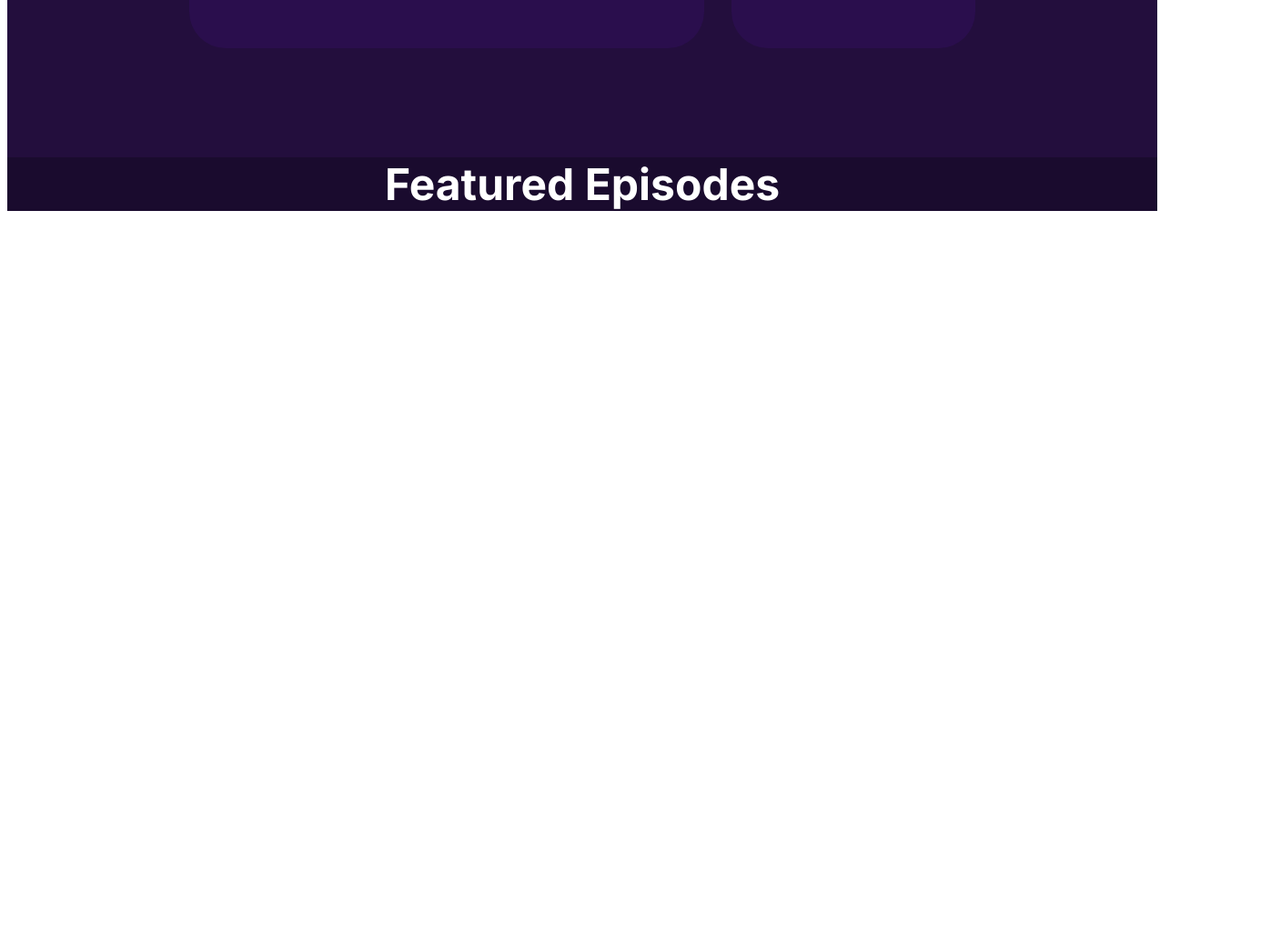
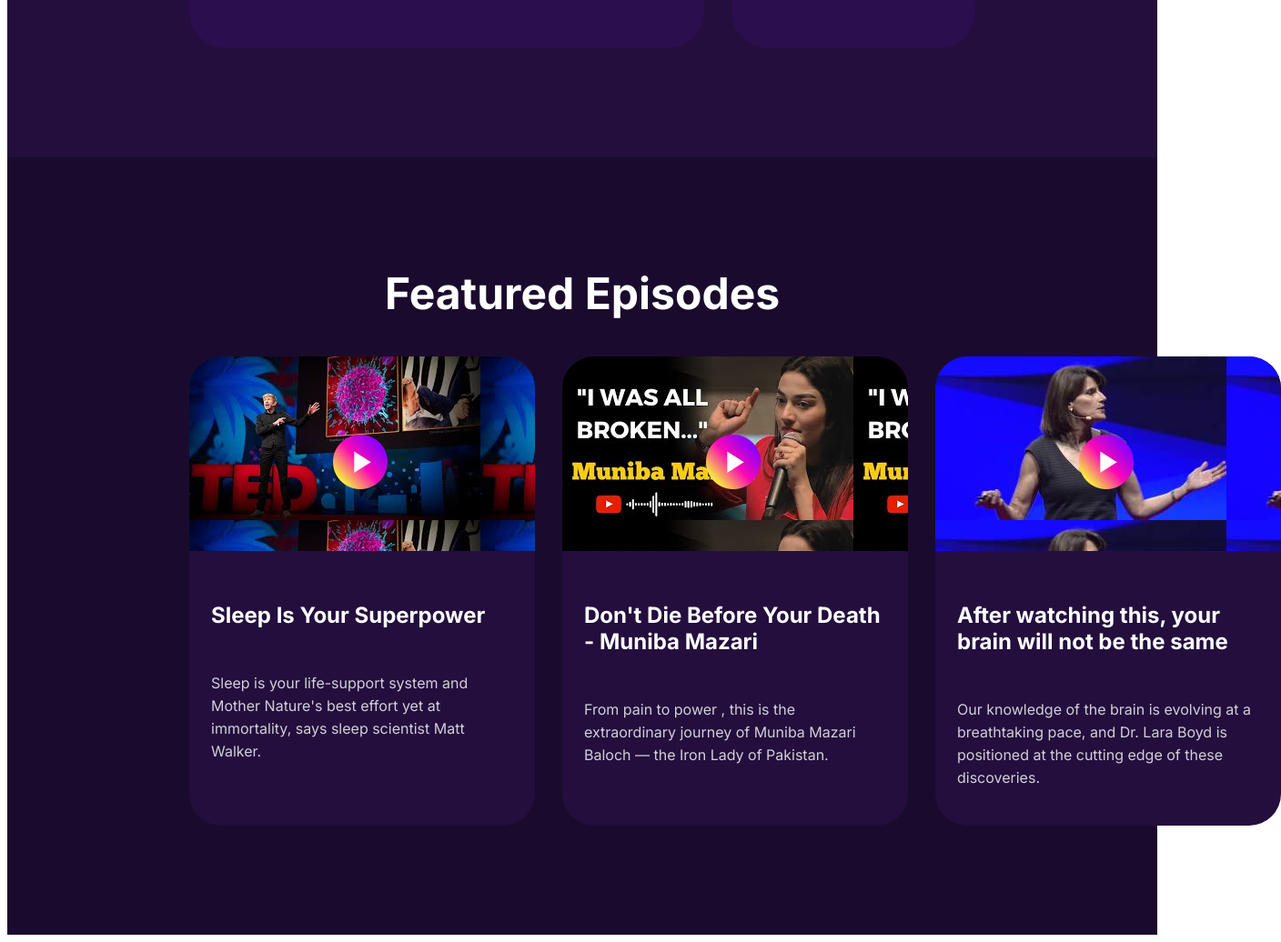
Before and after one commit to S-M-Amimul/Assignment-2, a plain HTML site: page index.html in a window 1280 px wide. Shown: the part 2549-3585 px from the top of the page at 91% size, 1408 px wide, since content can reach past the window. Before the commit the page ends 2821 px from the top, so only its background shows below. Drawn offline with Linux system fonts and the light colour scheme.

Commit message:
featured episodes section done according to figma design

```diff
--- a/index.html
+++ b/index.html
@@ -45,9 +45,11 @@
     <section id="about-section" class="bg-color">
         <div class="about">
             <h3 class="section-title text-primary about-title">About the Podcast</h3>
-            <p class="text-primary banner-description">TechWave is your go-to podcast for staying ahead in the fast-paced world of technology.<br>
+            <p class="text-primary banner-description">TechWave is your go-to podcast for staying ahead in the
+                fast-paced world of technology.<br>
                 We break down complex topics into digestible insights, explore productivity strategies that actually
-                work,<br>and share stories of personal growth from industry leaders.<br>Join thousands of young professionals and tech enthusiasts who start their day with TechWave.</p>
+                work,<br>and share stories of personal growth from industry leaders.<br>Join thousands of young
+                professionals and tech enthusiasts who start their day with TechWave.</p>
         </div>
         <br>
         <br>
@@ -78,36 +80,80 @@
             <div class="card tall-layout">
                 <img src="assets/headphone.png" alt="">
                 <h4>Premium Audio Quality</h4>
-                <p class="text-primary banner-description">Experience crystal-clear sound with professional-grade recording equipment and expert audio engineering. Every episode is mastered for optimal listening across all devices and platforms.</p>
+                <p class="text-primary banner-description">Experience crystal-clear sound with professional-grade
+                    recording equipment and expert audio engineering. Every episode is mastered for optimal listening
+                    across all devices and platforms.</p>
             </div>
             <div class="card big-layout">
                 <img src="assets/device.png" alt="">
                 <h4>Mobile Friendly</h4>
-                <p class="text-primary banner-description">Listen on the go with seamless mobile experience and offline downloads.</p>
+                <p class="text-primary banner-description">Listen on the go with seamless mobile experience and offline
+                    downloads.</p>
             </div>
             <div class="card big-layout">
                 <img src="assets/location.png" alt="">
                 <h4>Global Community</h4>
-                <p class="text-primary banner-description">Connect with tech enthusiasts from over 120 countries worldwide.</p>
+                <p class="text-primary banner-description">Connect with tech enthusiasts from over 120 countries
+                    worldwide.</p>
             </div>
             <div class="card big-layout">
                 <img src="assets/zap-fast.png" alt="">
                 <h4>Exclusive Interviews</h4>
-                <p class="text-primary banner-description">Get unprecedented access to industry titans, startup founders, and tech visionaries. Our host secures exclusive conversations you won't find anywhere else, diving deep into their journeys, failures, and success strategies.</p>
+                <p class="text-primary banner-description">Get unprecedented access to industry titans, startup
+                    founders, and tech visionaries. Our host secures exclusive conversations you won't find anywhere
+                    else, diving deep into their journeys, failures, and success strategies.</p>
             </div>
             <div class="card small-layout">
                 <img src="assets/resource.png" alt="">
                 <h4>Rich Resources</h4>
-                <p class="text-primary banner-description">Access show notes, transcripts, and additional learning materials for every episode.</p>
+                <p class="text-primary banner-description">Access show notes, transcripts, and additional learning
+                    materials for every episode.</p>
             </div>
         </div>
     </section>
     <section id="featured" class="bg-color">
         <h3 class="section-title text-primary about-title">Featured Episodes</h3>
-        <div class="video-box">
+        <div class="video-container">
+            <div class="video-box">
+                <div class="video-area thumbnail-1">
+                    <a href="https://www.youtube.com/watch?v=5MuIMqhT8DM" target="_blank"><button class="play-btn"><img
+                                src="assets/play.png" alt=""></button></a>
 
+                </div>
+                <div class="video-idea">
+                    <h4>Sleep Is Your Superpower</h4>
+                    <p class="text-primary banner-description">Sleep is your life-support system and Mother Nature's
+                        best effort yet at immortality, says sleep scientist Matt Walker.</p>
 
+                </div>
+            </div>
+            <div class="video-box">
+                <div class="video-area thumbnail-2">
+                    <a href="https://www.youtube.com/watch?v=meOWV1w2GE8" target="_blank"><button class="play-btn"><img
+                                src="assets/play.png" alt=""></button></a>
+
+                </div>
+                <div class="video-idea">
+                    <h4>Don't Die Before Your Death - Muniba Mazari</h4>
+                    <p class="text-primary banner-description">From pain to power , this is the extraordinary journey of
+                        Muniba Mazari Baloch — the Iron Lady of Pakistan.</p>
+
+                </div>
+            </div>
+            <div class="video-box">
+                <div class="video-area thumbnail-3">
+                    <a href="https://www.youtube.com/watch?v=LNHBMFCzznE" target="_blank"><button class="play-btn"><img
+                                src="assets/play.png" alt=""></button></a>
+
+                </div>
+                <div class="video-idea">
+                    <h4>After watching this, your brain will not be the same</h4>
+                    <p class="text-primary banner-description">Our knowledge of the brain is evolving at a breathtaking
+                        pace, and Dr. Lara Boyd is positioned at the cutting edge of these discoveries.</p>
+                </div>
+            </div>
         </div>
+
 
     </section>
 
--- a/styles/style.css
+++ b/styles/style.css
@@ -214,7 +214,7 @@ hr {
     background-color: #230E3D;
     padding: 7.5rem  12.5rem;
 }
-.card-container {
+.card-container  {
     display: grid;
     gap: 1.875rem;
     grid-template-columns: repeat(3,1fr);
@@ -241,3 +241,52 @@ hr {
 }
 
 /*                                                                           episode section  */
+.video-area {
+    width: 380px;
+    height: 214px;
+    position: relative;
+    background-position: cover;
+    border-radius: 35px  35px  0  0;
+
+}
+.thumbnail-1 {
+    background-image: url("../assets/video1.jpg");
+
+}
+.thumbnail-2 {
+    background-image: url("../assets/video2.jpg");
+}
+.thumbnail-3 {
+    background-image: url("../assets/video3.jpg");
+}
+.play-btn {
+    position: absolute;
+    background-color: transparent;
+    border: none;
+    left: 40%;
+    z-index: 1;
+    top: 40%;
+}
+.video-container {
+    display: grid;
+    gap: 1.875rem;
+    grid-template-columns: repeat(3,1fr);
+}
+#featured {
+    padding: 7.5rem  12.5rem;
+}
+.video-box {
+    background-color: #230E3D;
+    border-radius: 35px;
+    width: 380px;
+    height: auto;
+
+
+
+}
+.video-idea {
+    display: flex;
+    flex-direction: column;
+    justify-items: center;
+    padding: 1.5rem;
+}
```
Also changed, not shown: assets/play.png (added), assets/video1.jpg (added), assets/video2.jpg (added), assets/video3.jpg (added).
